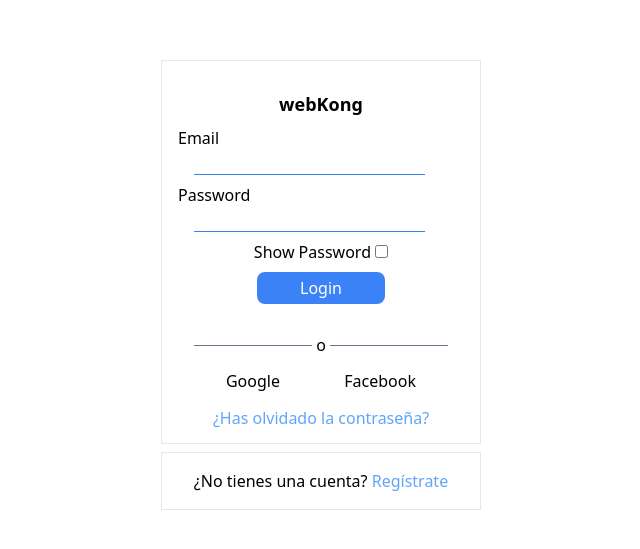
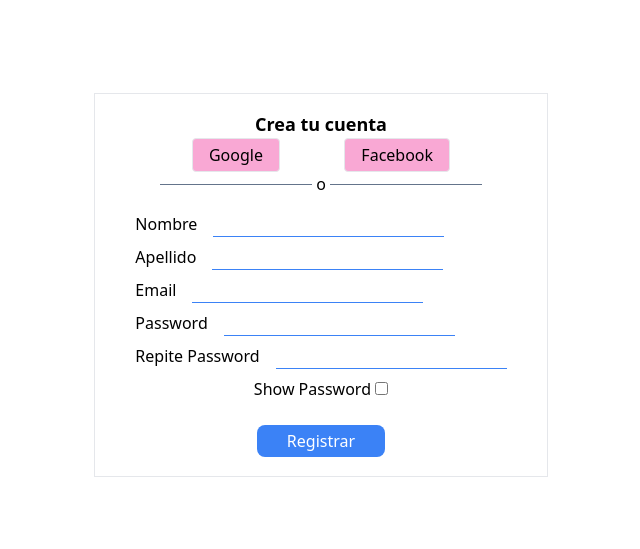
Before and after one commit to No-Country/c15-20-ft-node-react, a React (Vite) app in the folder Frontend/: page / in a window 1280 px wide. Shown: the part 115-664 px from the top of the page, without its empty margins (319-959 px from the left). Built offline with nearby package versions, Linux system fonts and the light colour scheme.

Commit message:
maquetado de página de registro. componente InputCheckbox para mostrar constraseña. regex de contraseña en formulario de registro.

```diff
--- a/Frontend/src/App.jsx
+++ b/Frontend/src/App.jsx
@@ -1,9 +1,10 @@
 import Login from "./Pages/Login/Login";
+import SignUp from "./Pages/SignUp/SignUp";
 
 function App() {
   return (
     <>
-      <Login />
+      <SignUp />
     </>
   );
 }
--- a/Frontend/src/Pages/Login/Login.jsx
+++ b/Frontend/src/Pages/Login/Login.jsx
@@ -1,9 +1,50 @@
 import { useState } from "react";
+import InputCheckbox from "./components/InputCheckbox";
 
 const PREDEFINEDUSER = {
   useremail: "usuario@ejemplo.com",
   userpassword: "contraseña",
 };
+// const express = require('express');
+// const bcrypt = require('bcrypt');
+// const jwt = require('jsonwebtoken');
+// const User = require('./models/User'); // Asume que tienes un modelo de usuario
+
+// const app = express();
+
+// app.use(express.json());
+
+// app.post('/register', async (req, res) => {
+//   const hashedPassword = await bcrypt.hash(req.body.password, 10);
+//   const user = new User({
+//     username: req.body.username,
+//     password: hashedPassword,
+//   });
+//   await user.save();
+//   res.sendStatus(201);
+// });
+
+// app.post('/login', async (req, res) => {
+//   const user = await User.findOne({ username: req.body.username });
+//   if (user && await bcrypt.compare(req.body.password, user.password)) {
+//     const token = jwt.sign({ id: user._id }, 'secret key', { expiresIn: '1h' });
+//     res.json({ token });
+//   } else {
+//     res.sendStatus(401);
+//   }
+// });
+
+// app.get('/profile', async (req, res) => {
+//   const authHeader = req.headers['authorization'];
+//   const token = authHeader && authHeader.split(' ')[1];
+//   if (!token) return res.sendStatus(401);
+//   jwt.verify(token, 'secret key', (err, user) => {
+//     if (err) return res.sendStatus(403);
+//     res.json({ id: user.id });
+//   });
+// });
+
+// app.listen(3000);
 
 export default function Login() {
   const [inputs, setInputs] = useState({});
@@ -13,8 +54,21 @@
     const value = event.target.value;
     setInputs((values) => ({ ...values, [name]: value }));
   };
-  const handleSubmit = (event) => {
+  const handleSubmit = async (event) => {
     event.preventDefault();
+    // const response = await fetch('http://localhost:3000/login', {
+    //   method: 'POST',
+    //   headers: {
+    //     'Content-Type': 'application/json',
+    //   },
+    //   body: JSON.stringify(inputs),
+    // });
+    // if (response.ok) {
+    //   const { token } = await response.json();
+    //   localStorage.setItem('authToken', token);
+    // } else {
+    //   alert('Error: Las credenciales de usuario no son correctas');
+    // }
     alert(inputs.useremail + " " + inputs.userpassword);
     if (
       inputs.useremail === PREDEFINEDUSER.useremail &&
@@ -34,7 +88,7 @@
           className='flex flex-col items-center p-4 space-y-2 '
         >
           <h1 className='text-lg font-bold'>webKong</h1>
-          <label htmlFor='useremail' className=' self-start space-x-4'>
+          <label htmlFor='useremail' className=' self-start  space-x-4'>
             <p className='inline w-1/4'>Email</p>
             <input
               type='email'
@@ -45,7 +99,7 @@
               className=' self-end border-b border-blue-500 outline-0 focus:border-pink-500'
             />
           </label>
-          <label htmlFor='userpassword' className='self-start space-x-4'>
+          <label htmlFor='userpassword' className='self-start  space-x-4'>
             <p className='inline'>Password</p>
             <input
               id='userpassword'
@@ -56,7 +110,7 @@
               className='border-b border-blue-500 outline-0 focus:border-pink-500'
             />
           </label>
-          <label htmlFor='check'>
+          {/* <label htmlFor='check' className=' pb-4'>
             Show Password{" "}
             <input
               id='check'
@@ -64,7 +118,11 @@
               value={showPassword}
               onChange={() => setShowPassword((prev) => !prev)}
             />
-          </label>
+          </label> */}
+          <InputCheckbox
+            showPassword={showPassword}
+            setShowPassword={setShowPassword}
+          />
           <button
             type='submit'
             className='rounded-lg bg-blue-500 hover:bg-blue-400 transition-all text-white w-32 px-4 py-1'
@@ -78,8 +136,12 @@
           <span className=' h-px bg-slate-500 top-3 block grow shrink align-middle relative'></span>
         </div>
         <div className='flex flex-row justify-around w-4/5 mx-auto'>
-          <button>Google</button>
-          <button>Facebook</button>
+          <button className='border rounded bg-pink-300 px-4 py-1'>
+            Google
+          </button>
+          <button className='border rounded bg-pink-300  px-4 py-1'>
+            Facebook
+          </button>
         </div>
         <p className=' cursor-pointer text-blue-400 self-center'>
           ¿Has olvidado la contraseña?
--- /dev/null
+++ b/Frontend/src/Pages/Login/components/InputCheckbox.jsx
@@ -0,0 +1,13 @@
+export default function InputCheckbox({ showPassword, setShowPassword }) {
+  return (
+    <label htmlFor='check' className=' pb-4'>
+      Show Password{" "}
+      <input
+        id='check'
+        type='checkbox'
+        checked={showPassword}
+        onChange={() => setShowPassword((prev) => !prev)}
+      />
+    </label>
+  );
+}
--- /dev/null
+++ b/Frontend/src/Pages/SignUp/Register.js
@@ -0,0 +1,8 @@
+export const PSW_REGEX =
+  /^(?=.*[a-z])(?=.*[A-Z])(?=.*\d)(?=.*[@$!%*?&])[A-Za-z\d@$!%*?&]{8,}$/;
+
+// (?=.*[a-z]): Asegura que haya al menos una letra minúscula.
+// (?=.*[A-Z]): Asegura que haya al menos una letra mayúscula.
+// (?=.*\d): Asegura que haya al menos un dígito.
+// (?=.*[@$!%*?&]): Asegura que haya al menos un carácter especial (puedes personalizar la lista de caracteres especiales según tus necesidades).
+// [A-Za-z\d@$!%*?&]{8,}: Coincide con cualquier combinación de letras, dígitos y caracteres especiales, con una longitud mínima de 8 caracteres.
--- a/Frontend/src/Pages/SignUp/SignUp.jsx
+++ b/Frontend/src/Pages/SignUp/SignUp.jsx
@@ -1,3 +1,135 @@
+import { useEffect, useState } from "react";
+import InputCheckbox from "../Login/components/InputCheckbox";
+import { PSW_REGEX } from "./Register";
+
 export default function SignUp() {
-  return <div>SignUp</div>;
+  const [inputs, setInputs] = useState({});
+  const [email, setEmail] = useState("");
+  const [password, setPassword] = useState("");
+  const [showPassword, setShowPassword] = useState(false);
+  const handleChange = (event) => {
+    const name = event.target.name;
+    const value = event.target.value;
+    setInputs((values) => ({ ...values, [name]: value }));
+  };
+  const checkEmail = (event) => {
+    const value = event.target.value;
+    //validar en la base de datos si ya hay un email registrado
+    setEmail(value);
+  };
+  const checkPassword = (event) => {
+    const value = event.target.value;
+    const validate = PSW_REGEX.test(value);
+    if (!validate) {
+      console.log("no cumple con la expresion regular");
+    } else {
+      setPassword(value);
+    }
+    //validar que tenga al menos 8 caracteres, una mayuscula, una minuscula y un numero
+  };
+  useEffect(() => {
+    console.log(inputs);
+  }, [inputs]);
+
+  const handleSubmit = async (event) => {
+    event.preventDefault();
+    console.log("submit");
+    console.log(inputs);
+  };
+
+  return (
+    <div className='flex flex-col w-100 h-screen justify-center items-center space-y-2'>
+      <section className='border flex flex-col w-fit h-96 justify-evenly px-6 py-4'>
+        <h1 className=' self-center text-lg font-bold'>Crea tu cuenta</h1>
+        <div className='flex flex-row justify-around w-4/5 mx-auto'>
+          <button className='border rounded bg-pink-300 px-4 py-1'>
+            Google
+          </button>
+          <button className='border rounded bg-pink-300  px-4 py-1'>
+            Facebook
+          </button>
+        </div>
+        <div className='flex flex-row justify-around w-4/5 h-fit mx-auto space-x-1'>
+          <span className=' h-px bg-slate-500 top-3 block grow shrink align-middle relative'></span>
+          <span className='grow-0 shrink-0'>o</span>
+          <span className=' h-px bg-slate-500 top-3 block grow shrink align-middle relative'></span>
+        </div>
+        <form
+          onSubmit={handleSubmit}
+          className='flex flex-col items-center p-4 space-y-2 '
+        >
+          <label htmlFor='username' className=' self-start  space-x-4'>
+            <p className='inline w-1/4'>Nombre</p>
+            <input
+              type='text'
+              id='username'
+              name='username'
+              value={inputs.username || ""}
+              onChange={handleChange}
+              className=' self-end border-b border-blue-500 outline-0 focus:border-pink-500'
+              required
+            />
+          </label>
+          <label htmlFor='userlastname' className=' self-start  space-x-4'>
+            <p className='inline w-1/4'>Apellido</p>
+            <input
+              type='text'
+              id='userlastname'
+              name='userlastname'
+              value={inputs.userlastname || ""}
+              onChange={handleChange}
+              className=' self-end border-b border-blue-500 outline-0 focus:border-pink-500'
+              required
+            />
+          </label>
+          <label htmlFor='useremail' className=' self-start  space-x-4'>
+            <p className='inline w-1/4'>Email</p>
+            <input
+              type='email'
+              id='useremail'
+              name='useremail'
+              value={email || ""}
+              onChange={checkEmail}
+              className=' self-end border-b border-blue-500 outline-0 focus:border-pink-500'
+              required
+            />
+          </label>
+          <label htmlFor='userpassword' className='self-start  space-x-4'>
+            <p className='inline'>Password</p>
+            <input
+              id='userpassword'
+              name='userpassword'
+              type={showPassword ? "text" : "password"}
+              value={password || ""}
+              onChange={checkPassword}
+              className='border-b border-blue-500 outline-0 focus:border-pink-500'
+              required
+            />
+          </label>
+          <label htmlFor='repeatUserpassword' className='self-start  space-x-4'>
+            <p className='inline'>Repite Password</p>
+            <input
+              id='repeatUserpassword'
+              name='repeatUserpassword'
+              type={showPassword ? "text" : "password"}
+              value={inputs.repeatUserpassword || ""}
+              onChange={handleChange}
+              className='border-b border-blue-500 outline-0 focus:border-pink-500'
+              required
+            />
+          </label>
+          <InputCheckbox
+            showPassword={showPassword}
+            setShowPassword={setShowPassword}
+          />
+          <button
+            type='submit'
+            className='rounded-lg bg-blue-500 hover:bg-blue-400 transition-all text-white w-32 px-4 py-1'
+          >
+            Registrar
+          </button>
+        </form>
+      </section>
+    </div>
+  );
 }
```
